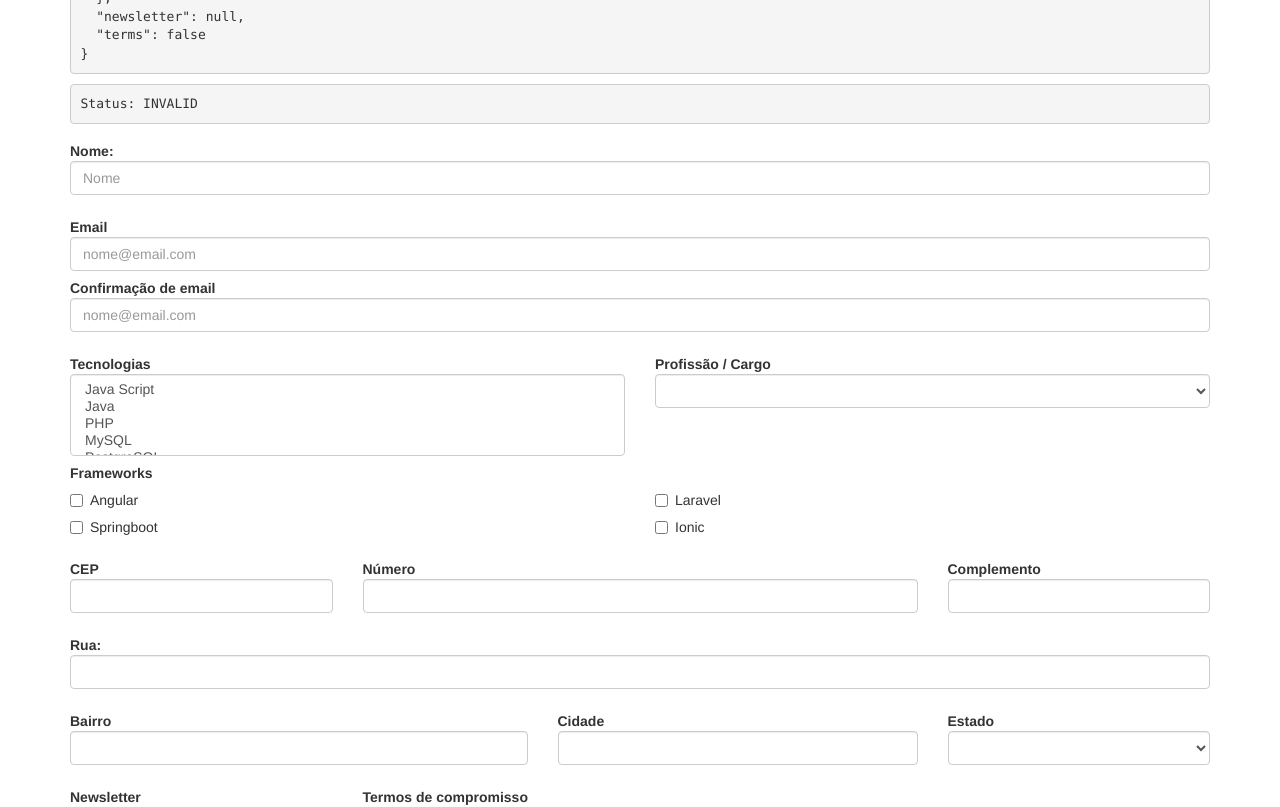
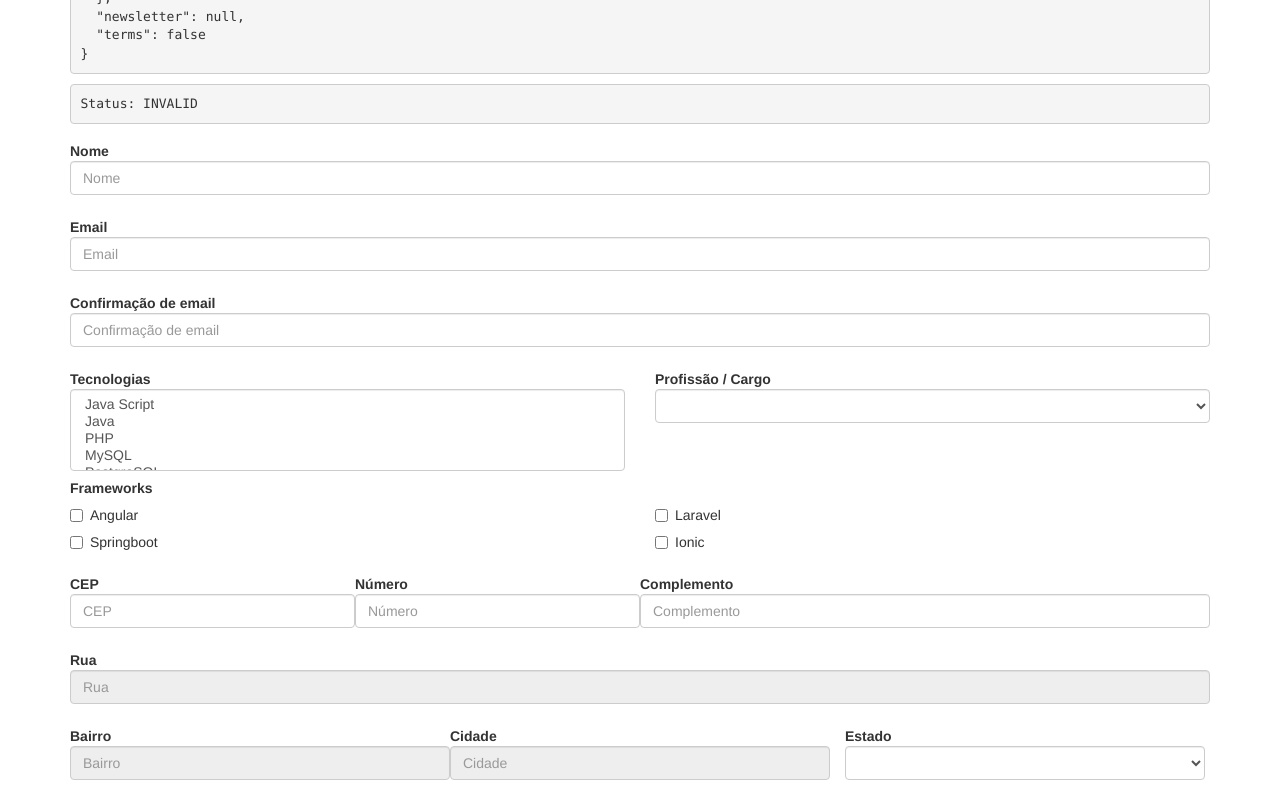
Before and after one commit to Gthalles/angular-forms, an Angular app: page /data-driven in a window 1280 px wide. Shown: the part 620-1427 px from the top of the page. Built offline with nearby package versions, Linux system fonts and the light colour scheme.

Commit message:
Substituindo campos de input pelo componente personalizado de input

```diff
--- a/src/app/data-driven/data-driven.component.html
+++ b/src/app/data-driven/data-driven.component.html
@@ -3,34 +3,20 @@
   <!-- DEBUG COMPONENT -->
   <app-form-debug [form]="form"></app-form-debug>
 
-  <div class="form-group">
   <!-- NAME FIELD -->
-    <div class="col-sm-12" [ngClass]="applyErrorStyle('name')">
-      <label for="name" class="control-label">Nome:</label>
-      <input type="text" id="name" class="form-control" placeholder="Nome" formControlName="name">
-      <app-error-message [control]="showName('name')" [label]="'Nome'"></app-error-message>
-    </div>
-  </div>
+  <app-input-field formControlName="name" class="col-sm-12" [cssClass]="applyErrorStyle('name')"
+    id="name" label="Nome" type="text" [control]="showName('name')">
+  </app-input-field>
 
-  <div class="form-group">
   <!-- EMAIL FIELD -->
-    <div class="col-sm-12" [ngClass]="applyErrorStyle('email')">
-      <label for="email" class="control-label">Email</label>
-      <input type="text" id="email" class="form-control" placeholder="nome@email.com" formControlName="email">
-
-      <app-error-message [control]="showName('email')" [label]="'Email'"></app-error-message>
-
-    </div>
+  <app-input-field formControlName="email" class="col-sm-12" [cssClass]="applyErrorStyle('email')"
+    id="email" label="Email" type="email" [control]="showName('email')">
+  </app-input-field>
 
   <!-- EMAIL COMFIRMATION FIELD -->
-    <div class="col-sm-12" [ngClass]="applyErrorStyle('confirmEmail')">
-      <label for="confirmEmail" class="control-label">Confirmação de email</label>
-      <input type="text" id="confirmEmail" class="form-control" placeholder="nome@email.com"
-        formControlName="confirmEmail">
-
-      <app-error-message [control]="showName('confirmEmail')" [label]="'Confirmação de email'"></app-error-message>
-    </div>
-  </div>
+  <app-input-field formControlName="confirmEmail" class="col-sm-12" [cssClass]="applyErrorStyle('confirmEmail')"
+    id="confirmEmail" label="Confirmação de email" type="email" [control]="showName('confirmEmail')">
+  </app-input-field>
 
   <div class="form-group">
     <!-- TECHNOLOGIES FIELD -->
@@ -70,66 +56,46 @@
   </div>
 
   <!-- ADDRESS GROUP FIELD -->
-  <div formGroupName="address">
-    <div class="form-group">
+  <div formGroupName="address" class="inputeoq">
     <!-- CEP FIELD -->
-      <div class="col-md-3" [ngClass]="applyErrorStyle('address.cep')">
-        <label for="cep" class="control-label">CEP</label>
-        <input type="text" class="form-control" id="cep" formControlName="cep">
-
-        <app-error-message [control]="showName('address.cep')" [label]="'CEP'"></app-error-message>
-      </div>
+    <app-input-field formControlName="cep" class="col-md-3" [cssClass]="applyErrorStyle('cep')"
+      id="cep" label="CEP" type="text" [control]="showName('address.cep')">
+    </app-input-field>
 
     <!-- NUMBER FIELD -->
-      <div class="col-md-6" [ngClass]="applyErrorStyle('address.number')">
-        <label for="number" class="control-label">Número</label>
-        <input type="text" class="form-control" id="number" formControlName="number">
-
-        <app-error-message [control]="showName('address.number')" [label]="'Número'"></app-error-message>
-      </div>
+    <app-input-field formControlName="number" class="col-md-3" [cssClass]="applyErrorStyle('address.number')"
+      id="number" label="Número" type="text" [control]="showName('address.number')">
+    </app-input-field>
 
     <!-- COMPLEMENT FIELD -->
-      <div class="col-md-3">
-        <label for="complement" class="control-label">Complemento</label>
-        <input type="text" class="form-control" id="complement" formControlName="complement">
-      </div>
-    </div>
+    <app-input-field  formControlName="complement"  class="col-md-6" [cssClass]="applyErrorStyle('address.complement')"
+      id="complement" label="Complemento" type="text" [control]="showName('address.complement')">
+    </app-input-field>
 
-    <div class="form-group" [ngClass]="applyErrorStyle('address.street')">
     <!-- STREET FIELD -->
-      <div class="col-sm-12">
-        <label for="street" class="control-label">Rua:</label>
-        <input type="text" class="form-control" id="street" formControlName="street">
+    <app-input-field  formControlName="street" class="col-md-12" [cssClass]="applyErrorStyle('address.street')"
+      id="street" label="Rua" type="text" [control]="showName('address.street')" [isReadOnly]="true">
+    </app-input-field>
 
-        <app-error-message [control]="showName('address.street')" [label]="'Rua'"></app-error-message>
-      </div>
-    </div>
-
-    <div class="form-group">
     <!-- NEIGHBORHOOD FIELD -->
-      <div class="col-md-5" [ngClass]="applyErrorStyle('address.neighborhood')">
-        <label for="neighborhood" class="control-label">Bairro</label>
-        <input type="text" class="form-control" id="neighborhood" formControlName="neighborhood">
-
-        <app-error-message [control]="showName('address.neighborhood')" [label]="'Bairro'"></app-error-message>
-      </div>
+    <app-input-field  formControlName="neighborhood" class="col-md-4" [cssClass]="applyErrorStyle('address.neighborhood')"
+      id="neighborhood" label="Bairro" type="text" [control]="showName('address.neighborhood')" [isReadOnly]="true">
+    </app-input-field>
 
     <!-- CITY FIELD -->
-      <div class="col-md-4" [ngClass]="applyErrorStyle('address.city')">
-        <label for="city" class="control-label">Cidade</label>
-        <input type="text" class="form-control" id="city" formControlName="city">
-
-        <app-error-message [control]="showName('address.city')" [label]="'Cidade'"></app-error-message>
-      </div>
+    <app-input-field formControlName="city" class="col-md-4" [cssClass]="applyErrorStyle('address.city')"
+      id="city" label="Cidade" type="text" [control]="showName('address.city')" [isReadOnly]="true">
+    </app-input-field>
 
     <!-- STATE FIELD -->
-      <div class="col-md-3" [ngClass]="applyErrorStyle('address.state')">
+    <div class="form-group">
+      <div class="col-md-4" [ngClass]="applyErrorStyle('state')">
         <label for="state" class="control-label">Estado</label>
         <select class="form-control" id="state" formControlName="state">
           <option *ngFor="let state of states | async" [value]="state.initials">{{ state.initials }}</option>
         </select>
 
-        <app-error-message [control]="showName('address.state')" [label]="'Estado'"></app-error-message>
+        <app-error-message [control]="showName('state')" [label]="'Estado'"></app-error-message>
       </div>
     </div>
   </div>
```
Lines whose indentation alone changed are shown as unchanged.
